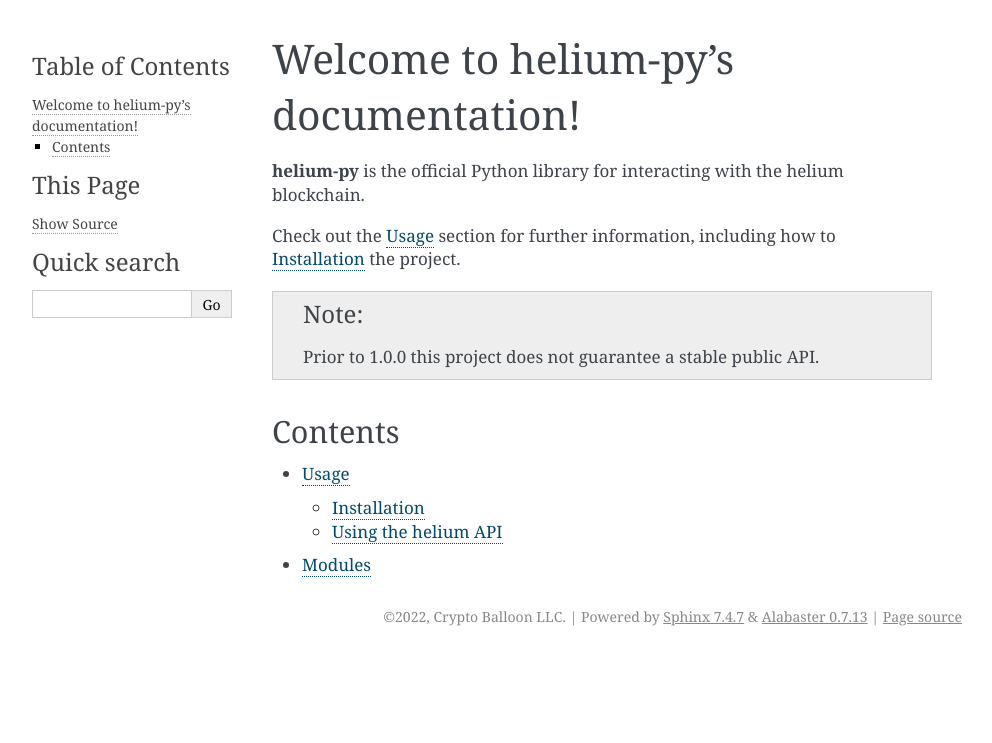
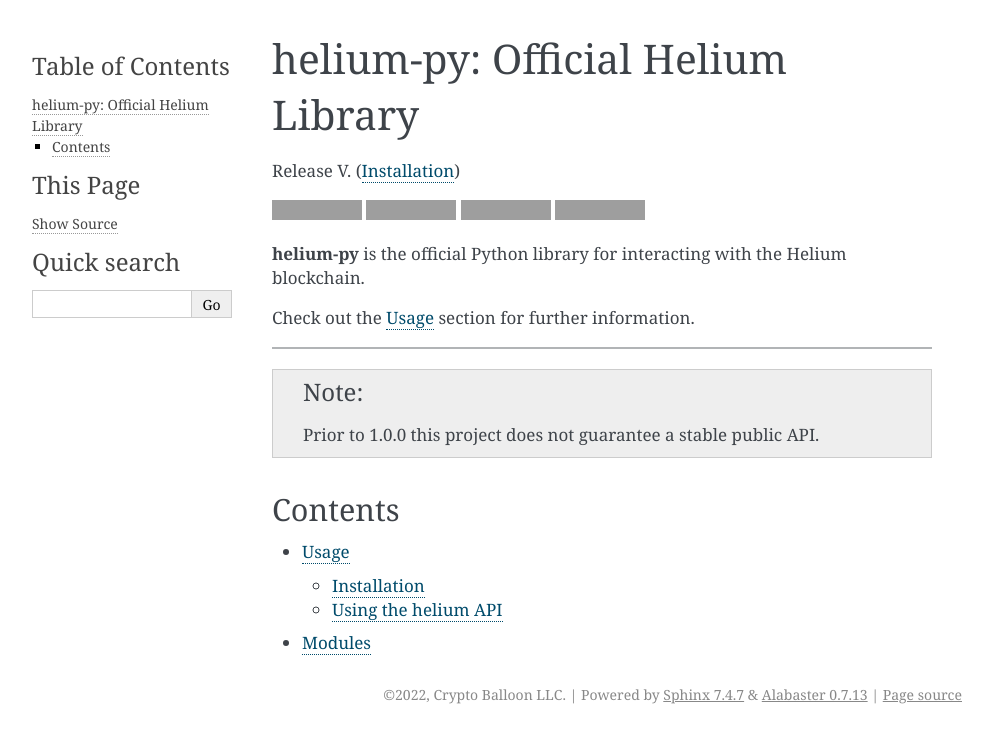
Before and after one commit to Crypto-Balloon/helium-py, a Sphinx documentation site: the page built from docs/source/index.rst, in a window 1280 px wide. Shown: the top 743 px of the page, without its empty margins (148-1140 px from the left). Built offline with Sphinx 7.4.7, drawn with Linux system fonts in a browser that asks for light colours; grey boxes are pictures that could not be loaded.

Commit message:
Updates to project TOML and docs

```diff
--- a/docs/source/index.rst
+++ b/docs/source/index.rst
@@ -1,11 +1,29 @@
-Welcome to helium-py's documentation!
+helium-py: Official Helium Library
 =====================================
+Release V\ |version|. (:ref:`Installation <installation>`)
+
+.. image:: https://pepy.tech/badge/helium-py/month
+    :target: https://pepy.tech/project/helium-py
+    :alt: Requests Downloads Per Month Badge
+
+.. image:: https://img.shields.io/pypi/l/helium-py.svg
+    :target: https://pypi.org/project/helium-py/
+    :alt: License Badge
+
+.. image:: https://img.shields.io/pypi/wheel/helium-py.svg
+    :target: https://pypi.org/project/helium-py/
+    :alt: Wheel Support Badge
+
+.. image:: https://img.shields.io/pypi/pyversions/helium-py.svg
+    :target: https://pypi.org/project/helium-py/
+    :alt: Python Version Support Badge
 
 **helium-py** is the official Python library for interacting
-with the helium blockchain.
+with the Helium blockchain.
 
-Check out the :doc:`usage` section for further information, including
-how to :ref:`installation` the project.
+Check out the :doc:`usage` section for further information.
+
+-------------------
 
 .. note::
 
```
Also changed, not shown: README.md (+1 -1 lines), pyproject.toml (+6 -6 lines).
